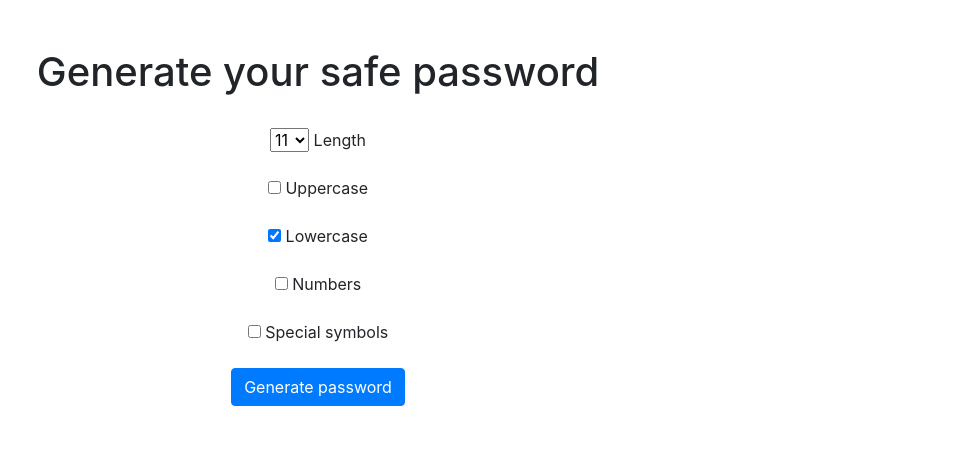
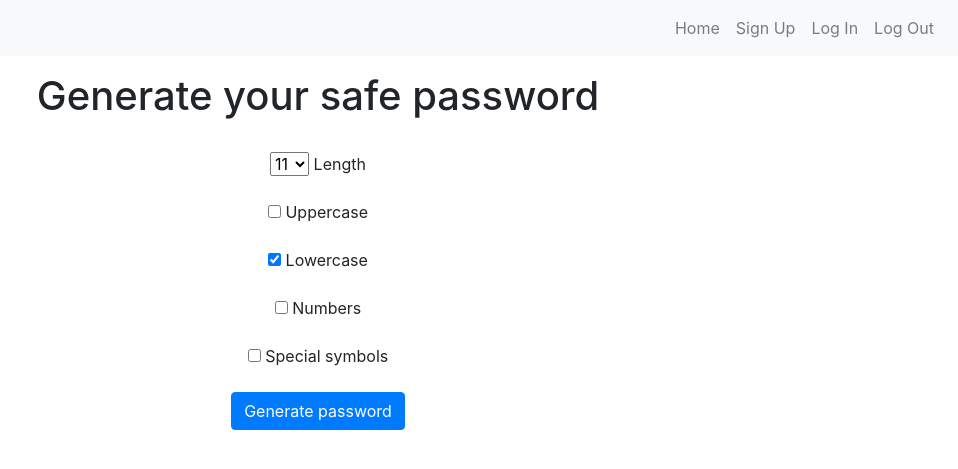
Before and after one commit to PAMartynova/Password_generator, a Django app: page / in a window 1280 px wide. Shown: the top 469 px of the page, without its empty margins (322-1280 px from the left). Run offline with Django 4.2, Linux system fonts and the light colour scheme; some libraries are stand-ins or nearby versions.

Commit message:
Add template for navbar

```diff
--- /dev/null
+++ b/generator/templates/generator/base.html
@@ -0,0 +1,43 @@
+{% load static %}
+<!doctype html>
+
+
+<html lang="en">
+    <head>
+
+      <title>Passwords</title>
+
+      <!-- Bootstrap CSS -->
+      <link rel="stylesheet" href="https://stackpath.bootstrapcdn.com/bootstrap/4.5.2/css/bootstrap.min.css" integrity="sha384-JcKb8q3iqJ61gNV9KGb8thSsNjpSL0n8PARn9HuZOnIxN0hoP+VmmDGMN5t9UJ0Z" crossorigin="anonymous">
+
+      <!-- Bootstrap JavaScript -->
+      <script src="https://code.jquery.com/jquery-3.5.1.slim.min.js" integrity="sha384-DfXdz2htPH0lsSSs5nCTpuj/zy4C+OGpamoFVy38MVBnE+IbbVYUew+OrCXaRkfj" crossorigin="anonymous"></script>
+      <script src="https://cdn.jsdelivr.net/npm/@popperjs/core@2.16.0/dist/umd/popper.min.js" integrity="sha384-XUa/NdP+bK/F/yCn8yNnx/Nz2dnA3HNvM8ZqhLjsJbGjKLJ1Y8yRkxFxhQ2Gz" crossorigin="anonymous"></script>
+      <script src="https://stackpath.bootstrapcdn.com/bootstrap/4.5.2/js/bootstrap.min.js" integrity="sha384-B4gt1jrGC7Jh4AgTPSdUtOBvfO8shuf57BaghqFfPlYxofvL8/KUEfYiJOMMV+rV" crossorigin="anonymous"></script>
+    </head>
+
+
+  <nav class="navbar navbar-expand-lg navbar-expand-sm navbar-light bg-light fixed-top">
+
+    <button class="navbar-toggler" type="button" data-toggle="collapse" data-target="#navbarNav" aria-controls="navbarNav" aria-expanded="false" aria-label="Toggle navigation">
+      <span class="navbar-toggler-icon"></span>
+    </button>
+    <div class="collapse navbar-collapse" id="navbarNav">
+      <ul class="navbar-nav ml-auto">
+        <li class="nav-item">
+          <a class="nav-link" href="{% url 'home' %}">Home</a>
+        </li>
+        <li class="nav-item">
+          <a class="nav-link" href="{% url 'home' %}">Sign Up</a>
+        </li>
+        <li class="nav-item">
+          <a class="nav-link" href="{% url 'home' %}">Log In</a>
+        </li>
+        <li class="nav-item">
+          <a class="nav-link" href="{% url 'home' %}">Log Out</a>
+        </li>
+      </ul>
+    </div>
+  </nav>
+
+{% block contant %}{% endblock %}
--- a/generator/templates/generator/home.html
+++ b/generator/templates/generator/home.html
@@ -1,8 +1,24 @@
-<link rel="stylesheet" href="https://stackpath.bootstrapcdn.com/bootstrap/4.4.1/css/bootstrap.min.css" integrity="sha384-Vkoo8x4CGsO3+Hhxv8T/Q5PaXtkKtu6ug5TOeNV6gBiFeWPGFN9MuhOf23Q9Ifjh" crossorigin="anonymous">
+{% extends 'generator/base.html' %}
+{% block contant %}
 
+<head>
+
+    <title>Passwords</title>
+
+    <!-- Bootstrap CSS -->
+    <link rel="stylesheet" href="https://stackpath.bootstrapcdn.com/bootstrap/4.5.2/css/bootstrap.min.css" integrity="sha384-JcKb8q3iqJ61gNV9KGb8thSsNjpSL0n8PARn9HuZOnIxN0hoP+VmmDGMN5t9UJ0Z" crossorigin="anonymous">
+
+    <!-- Bootstrap JavaScript -->
+    <script src="https://code.jquery.com/jquery-3.5.1.slim.min.js" integrity="sha384-DfXdz2htPH0lsSSs5nCTpuj/zy4C+OGpamoFVy38MVBnE+IbbVYUew+OrCXaRkfj" crossorigin="anonymous"></script>
+    <script src="https://cdn.jsdelivr.net/npm/@popperjs/core@2.16.0/dist/umd/popper.min.js" integrity="sha384-XUa/NdP+bK/F/yCn8yNnx/Nz2dnA3HNvM8ZqhLjsJbGjKLJ1Y8yRkxFxhQ2Gz" crossorigin="anonymous"></script>
+    <script src="https://stackpath.bootstrapcdn.com/bootstrap/4.5.2/js/bootstrap.min.js" integrity="sha384-B4gt1jrGC7Jh4AgTPSdUtOBvfO8shuf57BaghqFfPlYxofvL8/KUEfYiJOMMV+rV" crossorigin="anonymous"></script>
+  </head>
+
+
+<div class="container">
 <div align="center">
     <br>
-<br>
+    <br><br>
     <h1>Generate your safe password</h1>
     <br>
 
@@ -34,3 +50,6 @@
         <input type="submit" value="Generate password" class="btn btn-primary">
     </form>
 </div>
+</div>
+
+{% endblock %}
```
Also changed, not shown: generator/templates/generator/password.html (+22 -2 lines), db.sqlite3. Lines whose indentation alone changed are shown as unchanged.
